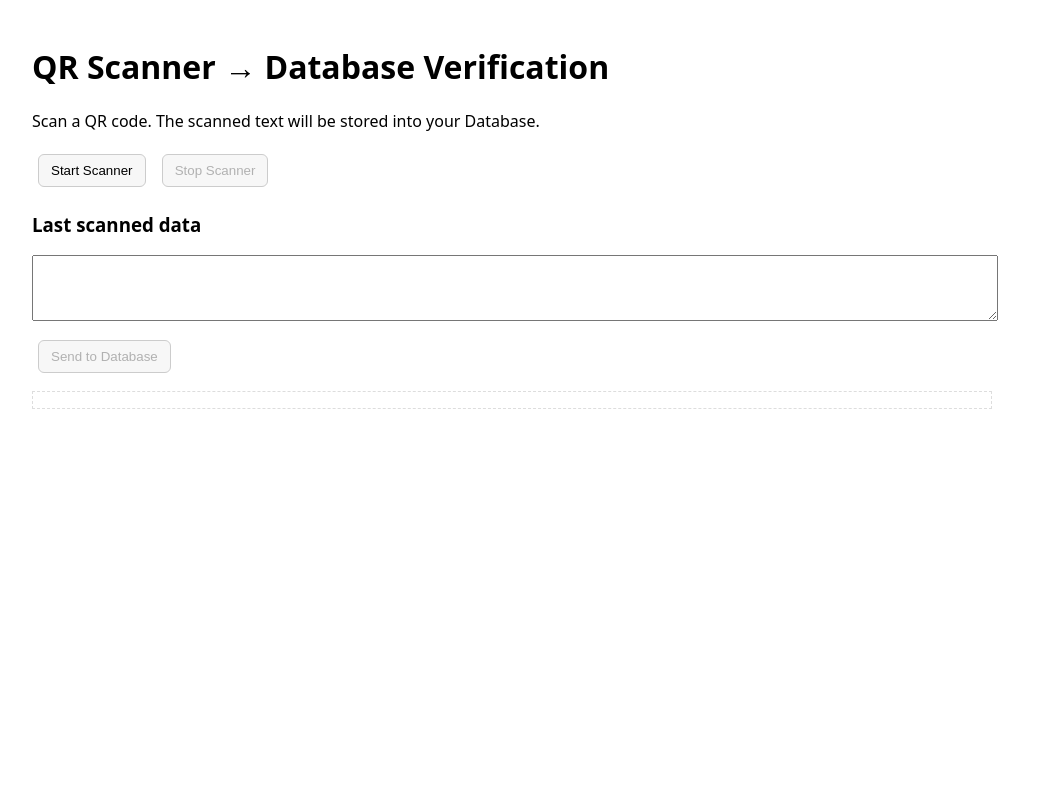
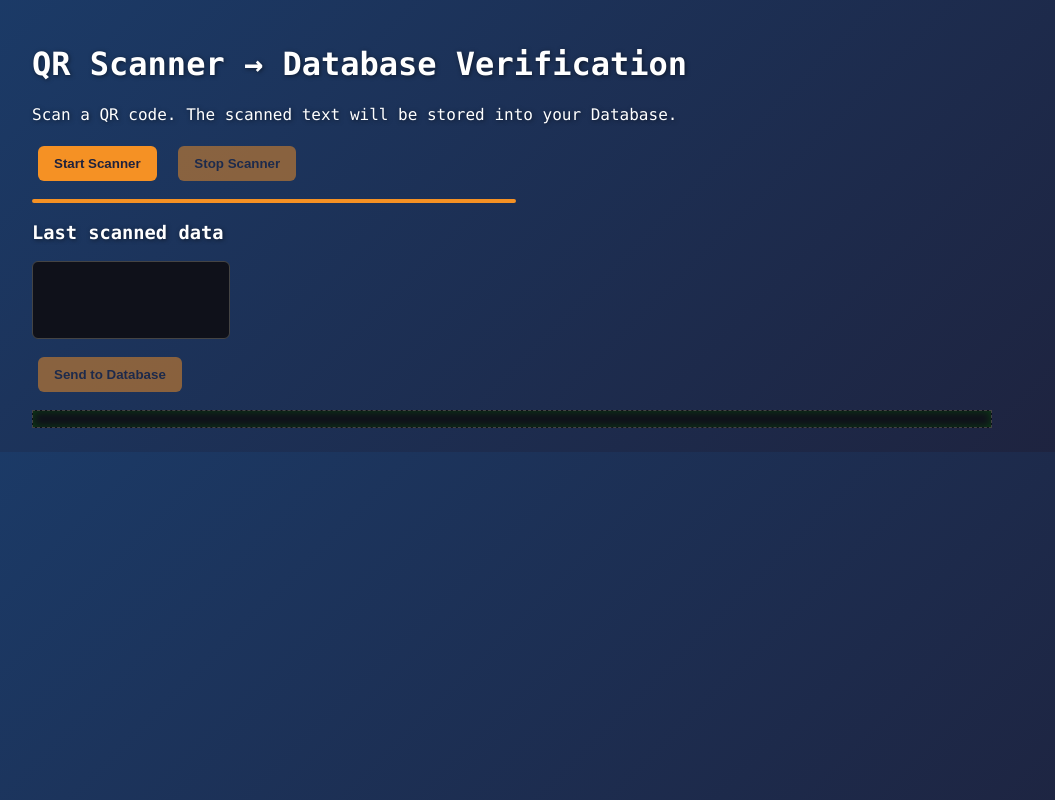
Before and after one commit to Marshmallow0716/qr-to-sheet, a plain HTML site: page index.html in a window 1280 px wide. Shown: the whole page, without its empty margins (128-1183 px from the left). Drawn offline with Linux system fonts and the light colour scheme.

Commit message:
major update on overall design

```diff
--- a/index.html
+++ b/index.html
@@ -5,13 +5,89 @@
 <meta name="viewport" content="width=device-width,initial-scale=1" />
 <title>QR Scan → Database</title>
 <style>
-    body { font-family: system-ui, Arial; max-width:960px; margin:12px auto; padding:12px; }
-    #reader { width: 100%; max-width: 480px; margin: 12px 0; }
-    .btn { padding: 8px 12px; margin:6px; cursor:pointer; border-radius:6px; border:1px solid #ccc; background:#f7f7f7; }
-    #status { margin-top:8px; color:green; }
-    #log { white-space:pre-wrap; margin-top:12px; border:1px dashed #ddd; padding:8px; max-height:220px; overflow:auto; }
+  /* ---------- BODY & BACKGROUND ---------- */
+  body {
+    font-family: 'Consolas', 'Courier New', monospace;
+    max-width:960px;
+    margin:12px auto;
+    padding:12px;
+    color:#FFFFFF;
+    background: linear-gradient(135deg, #1B3C6A, #1E223D);
+  }
+
+  h1, h3, p {
+    color:#FFFFFF;
+    text-shadow: 1px 1px 4px rgba(0,0,0,0.5);
+  }
+
+  /* ---------- BUTTONS ---------- */
+  .btn {
+    padding: 10px 16px;
+    margin:6px;
+    cursor:pointer;
+    border-radius:6px;
+    border:none;
+    background-color:#F59124;
+    color:#1E223D;
+    font-weight:bold;
+    transition: transform 0.1s ease, box-shadow 0.1s ease;
+  }
+  .btn:hover {
+    transform: scale(1.05);
+    box-shadow: 0 0 8px #F59124;
+  }
+  .btn:disabled {
+    opacity:0.5;
+    cursor:not-allowed;
+  }
+
+  /* ---------- SCANNER ---------- */
+  #reader {
+    width:100%;
+    max-width:480px;
+    margin:12px 0;
+    border:2px solid #F59124;
+    border-radius:8px;
+  }
+
+  /* ---------- TEXTAREAS ---------- */
+  textarea {
+    background:#0F111A;
+    color:#00FF00;
+    font-family: 'Consolas', 'Courier New', monospace;
+    font-size:14px;
+    border:1px solid #444;
+    border-radius:6px;
+    padding:6px;
+    resize:none;
+  }
+
+  /* ---------- STATUS ---------- */
+  #status {
+    display:inline-block;
+    margin-top:8px;
+    font-family: 'Consolas', monospace;
+    font-size:14px;
+    color:#00FF00;
+  }
+
+  /* ---------- LOG / TERMINAL STYLE ---------- */
+  #log {
+    background:#0F111A;
+    color:#00FF00;
+    font-family: 'Consolas', monospace;
+    font-size:12px;
+    white-space:pre-wrap;
+    margin-top:12px;
+    border:1px dashed #444;
+    padding:8px;
+    max-height:220px;
+    overflow:auto;
+    box-shadow: inset 0 0 8px #00FF0033;
+  }
 </style>
-  <!-- Reliable Html5Qrcode CDN -->
+
+<!-- Html5Qrcode library -->
 <script src="html5-qrcode.min.js"></script>
 </head>
 <body>
@@ -27,7 +103,7 @@
 
 <div>
   <h3>Last scanned data</h3>
-    <textarea id="scannedText" rows="4" style="width:100%" readonly></textarea>
+  <textarea id="scannedText" rows="4" readonly></textarea>
 </div>
 
 <div style="margin-top:8px;">
@@ -39,7 +115,6 @@
 
 <script>
 document.addEventListener("DOMContentLoaded", () => {
-
   const startBtn = document.getElementById('startBtn');
   const stopBtn = document.getElementById('stopBtn');
   const sendBtn = document.getElementById('sendBtn');
@@ -47,18 +122,17 @@ document.addEventListener("DOMContentLoaded", () => {
   const statusEl = document.getElementById('status');
   const logEl = document.getElementById('log');
 
-  // Hardcoded Apps Script URL
   const APPS_SCRIPT_URL = "https://script.google.com/macros/s/AKfycbw_EH6VLX0ZxXQC-xsGHR_r2SSmf2C4WjDTr2-Saj8w2vazvbgw7R8c-gXjKWd8xWfs/exec";
 
   let html5QrcodeScanner;
   let lastScanned = "";
 
   function log(msg) {
+    logEl.textContent = `[${new Date().toLocaleTimeString()}] ${msg}\n` + logEl.textContent;
     console.log(msg);
-    logEl.textContent = new Date().toLocaleTimeString() + " — " + msg + "\n" + logEl.textContent;
   }
 
-  function onScanSuccess(decodedText, decodedResult) {
+  function onScanSuccess(decodedText) {
     lastScanned = decodedText;
     scannedTextEl.value = decodedText;
     sendBtn.disabled = false;
@@ -66,43 +140,28 @@ document.addEventListener("DOMContentLoaded", () => {
     log("Scanned: " + decodedText);
   }
 
-  function onScanFailure(error) {
-    // optional: console.warn(error);
-  }
+  function onScanFailure(error) {}
 
   startBtn.addEventListener('click', async () => {
-    if (html5QrcodeScanner) {
-      log("Scanner already running");
-      return;
-    }
+    if (html5QrcodeScanner) { log("Scanner already running"); return; }
 
     html5QrcodeScanner = new Html5Qrcode("reader");
-
-    const config = {
-      fps: 10,
-      qrbox: { width: 250, height: 250 },
-      experimentalFeatures: { useBarCodeDetectorsIfSupported: true }
-    };
+    const config = { fps:10, qrbox:{width:250,height:250}, experimentalFeatures:{useBarCodeDetectorsIfSupported:true} };
 
     try {
-      await html5QrcodeScanner.start(
-        { facingMode: "environment" },
-        config,
-        onScanSuccess,
-        onScanFailure
-      );
+      await html5QrcodeScanner.start({ facingMode:"environment" }, config, onScanSuccess, onScanFailure);
       startBtn.disabled = true;
       stopBtn.disabled = false;
       statusEl.textContent = "Scanner running. Point camera at a QR code.";
       log("Scanner started");
-    } catch (err) {
+    } catch(err) {
       log("Could not start scanner: " + err);
       alert("Could not start scanner. Check camera permission & secure context (https).");
     }
   });
 
   stopBtn.addEventListener('click', async () => {
-    if (!html5QrcodeScanner) return;
+    if(!html5QrcodeScanner) return;
     await html5QrcodeScanner.stop();
     html5QrcodeScanner.clear();
     html5QrcodeScanner = null;
@@ -113,44 +172,35 @@ document.addEventListener("DOMContentLoaded", () => {
   });
 
   sendBtn.addEventListener('click', () => {
-    if (!lastScanned) {
-      alert("No scanned text to send.");
-      return;
-    }
+    if(!lastScanned){ alert("No scanned text to send."); return; }
     sendScannedTextToSheet(lastScanned);
   });
 
-  async function sendScannedTextToSheet(text) {
+  async function sendScannedTextToSheet(text){
     statusEl.textContent = "Sending...";
     log("Sending to Apps Script: " + text);
 
     const payload = new URLSearchParams({
-    mode: "checkin",
-    content: text,
-    scannedBy: navigator.userAgent
+      mode:"checkin",
+      content:text,
+      scannedBy:navigator.userAgent
     }).toString();
 
     try {
-    await fetch(APPS_SCRIPT_URL, {
-      method: "POST",
-      headers: { "Content-Type": "application/x-www-form-urlencoded;charset=UTF-8" },
-      body: payload
+      await fetch(APPS_SCRIPT_URL,{
+        method:"POST",
+        headers:{ "Content-Type":"application/x-www-form-urlencoded;charset=UTF-8" },
+        body:payload
       });
-
-    // Treat as success regardless of CORS/network error
       statusEl.textContent = "Saved to Database ✅";
       log("Saved (assuming success due to CORS/network limitation)");
       sendBtn.disabled = true;
-
-  } catch (err) {
-    // Ignore network/CORS errors since data is already delivered
+    } catch(err){
       console.warn("Network error (ignored, data likely saved):", err);
-    statusEl.textContent = "Saved to Database ✅ (network warning)";
+      statusEl.textContent = "Saved to Database ✅";
       sendBtn.disabled = true;
     }
   }
-
-
 });
 </script>
 </body>
```
Lines whose indentation alone changed are shown as unchanged.
